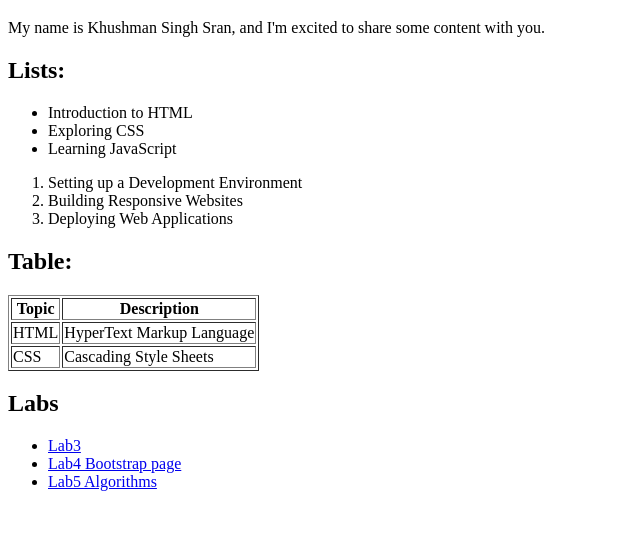
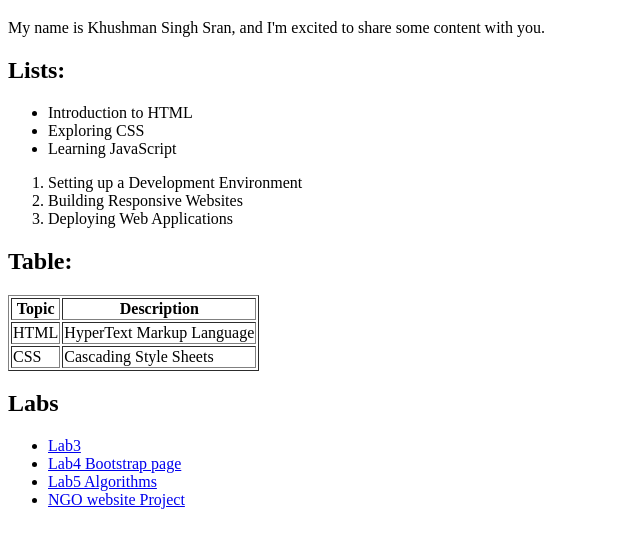
Before and after one commit to Khushman04/khushman.github.io, a plain HTML site: page comp101.html in a window 1280 px wide. Shown: the part 61-604 px from the top of the page, without its empty margins (0-640 px from the left). Drawn offline with Linux system fonts and the light colour scheme.

Commit message:
Update comp101.html

```diff
--- a/comp101.html
+++ b/comp101.html
@@ -40,5 +40,5 @@
             <li><a href="./lab3comp101.html">Lab3</a></li>
             <li><a href="./lab4.html">Lab4 Bootstrap page</a></li>
             <li><a href="./lab5comp101.html">Lab5 Algorithms</a></li>
-
+            <li><a href="https://khushman04.github.io/comp101NGO-project/">NGO website Project</a></li>
         </ul>
```
